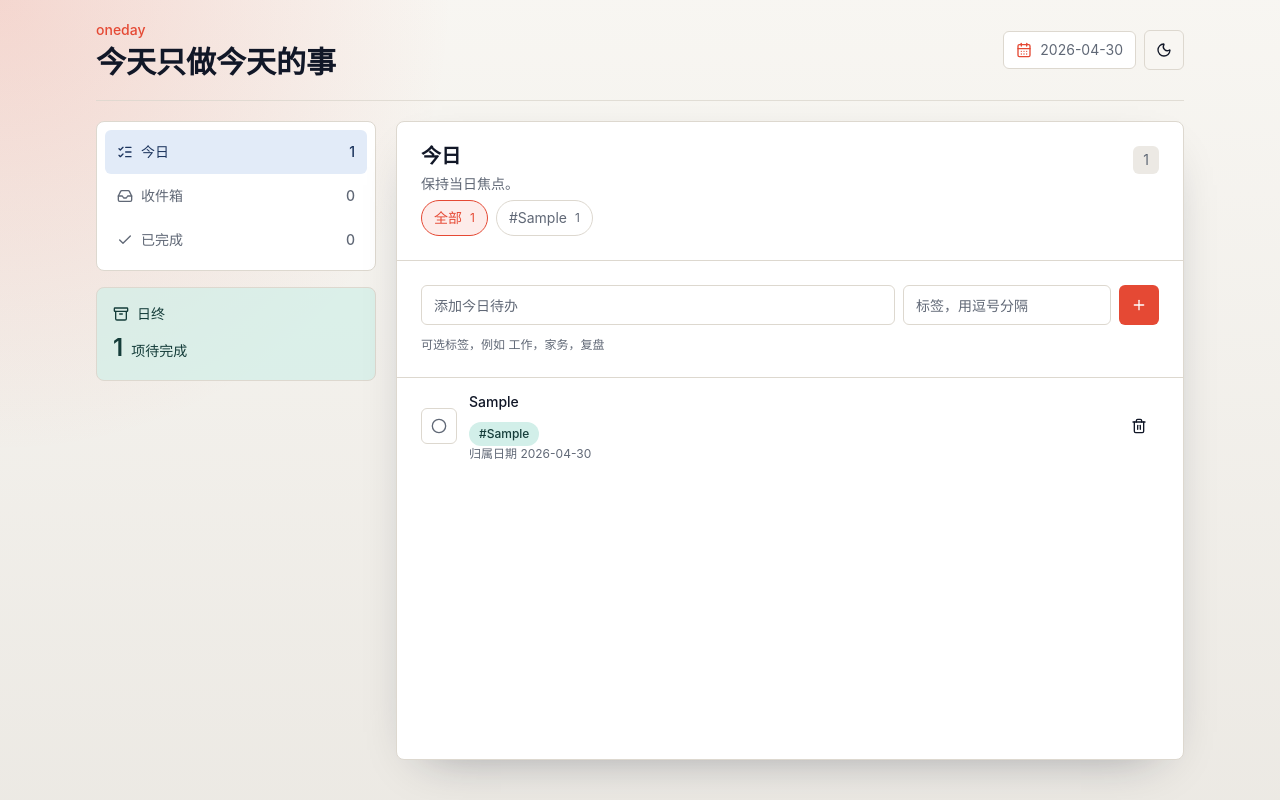
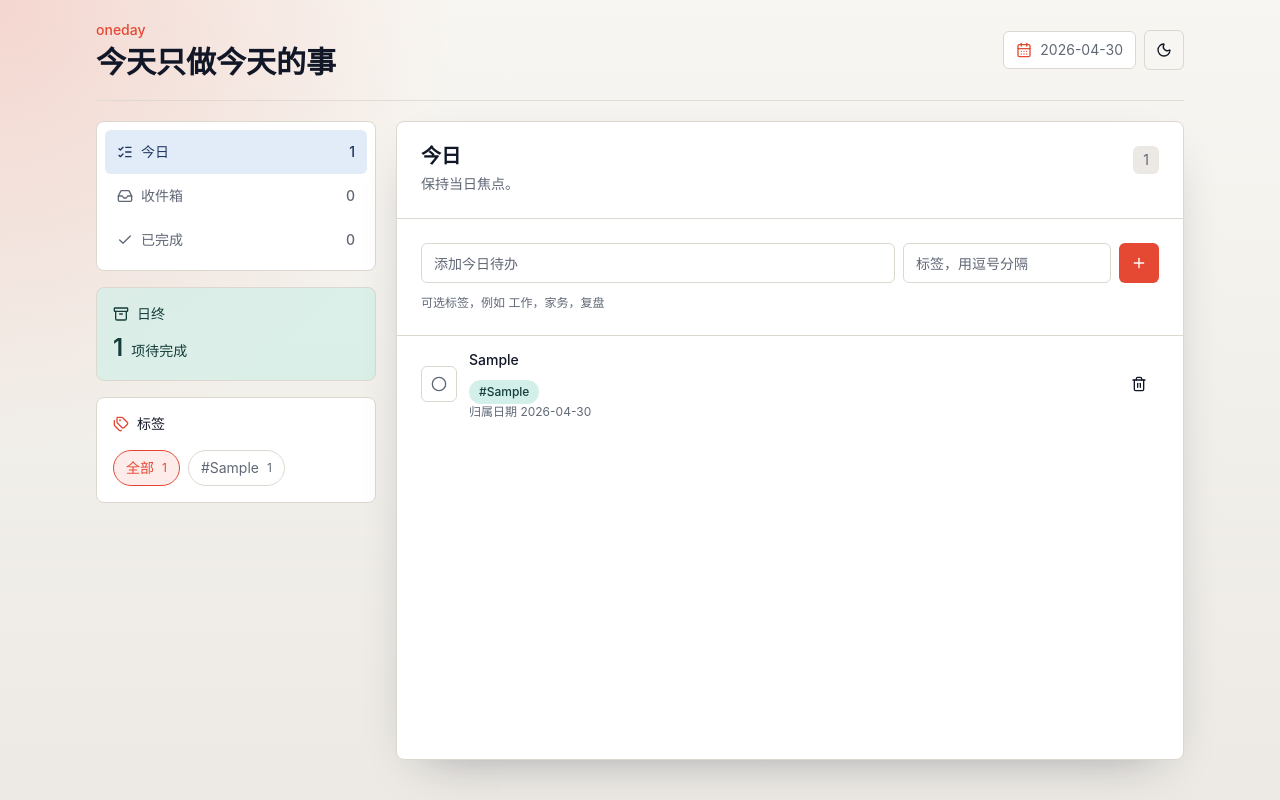
Before and after one commit to shanxiao-studio/oneday, a React (Vite) app: page / in a window 1280 px wide. Both pictures are taken after typing "Sample", "Sample" into the empty fields and a click on the button 1139 px from the left and 263 px from the top of the page. Built offline with nearby package versions, Linux system fonts and the light colour scheme.

Commit message:
Move tag filters into sidebar

```diff
--- a/src/App.tsx
+++ b/src/App.tsx
@@ -5,6 +5,7 @@ import {
   Check,
   Circle,
   Inbox,
+  Tags,
   ListChecks,
   Moon,
   Plus,
@@ -240,6 +241,14 @@ function App() {
                 <span className="ml-2 text-sm font-medium">项待完成</span>
               </p>
             </div>
+
+            <TagSidebarSection
+              availableTags={availableTags}
+              baseTaskCount={baseTasks.length}
+              selectedTag={selectedTag}
+              tagCounts={tagCounts}
+              onSelectTag={setSelectedTag}
+            />
           </aside>
 
           <Card className="min-h-[560px] shadow-none">
@@ -257,25 +266,6 @@ function App() {
                   {visibleTasks.length}
                 </span>
               </div>
-              {availableTags.length > 0 ? (
-                <div className="mt-4 flex flex-wrap gap-2">
-                  <TagFilterButton
-                    active={selectedTag === null}
-                    count={baseTasks.length}
-                    label="全部"
-                    onClick={() => setSelectedTag(null)}
-                  />
-                  {availableTags.map((tag) => (
-                    <TagFilterButton
-                      key={tag}
-                      active={selectedTag === tag}
-                      count={tagCounts.get(tag) ?? 0}
-                      label={`#${tag}`}
-                      onClick={() => setSelectedTag(tag)}
-                    />
-                  ))}
-                </div>
-              ) : null}
             </CardHeader>
             <CardContent className="p-0">
               <form className="border-b p-4 sm:p-6" onSubmit={addTodayTask}>
@@ -332,6 +322,57 @@ function App() {
         </section>
       </div>
     </main>
+  );
+}
+
+type TagSidebarSectionProps = {
+  availableTags: string[];
+  baseTaskCount: number;
+  selectedTag: string | null;
+  tagCounts: Map<string, number>;
+  onSelectTag: (tag: string | null) => void;
+};
+
+function TagSidebarSection({
+  availableTags,
+  baseTaskCount,
+  selectedTag,
+  tagCounts,
+  onSelectTag,
+}: TagSidebarSectionProps) {
+  return (
+    <section
+      className="rounded-lg border bg-card p-4"
+      aria-label="标签筛选"
+    >
+      <div className="flex items-center gap-2 text-sm font-medium">
+        <Tags className="size-4 text-primary" aria-hidden="true" />
+        标签
+      </div>
+      {availableTags.length > 0 ? (
+        <div className="mt-4 flex flex-wrap gap-2">
+          <TagFilterButton
+            active={selectedTag === null}
+            count={baseTaskCount}
+            label="全部"
+            onClick={() => onSelectTag(null)}
+          />
+          {availableTags.map((tag) => (
+            <TagFilterButton
+              key={tag}
+              active={selectedTag === tag}
+              count={tagCounts.get(tag) ?? 0}
+              label={`#${tag}`}
+              onClick={() => onSelectTag(tag)}
+            />
+          ))}
+        </div>
+      ) : (
+        <p className="mt-3 text-sm text-muted-foreground">
+          当前视图还没有标签。
+        </p>
+      )}
+    </section>
   );
 }
 
```
Also changed, not shown: 1 other file (tests, documents, lock files or other folders).
